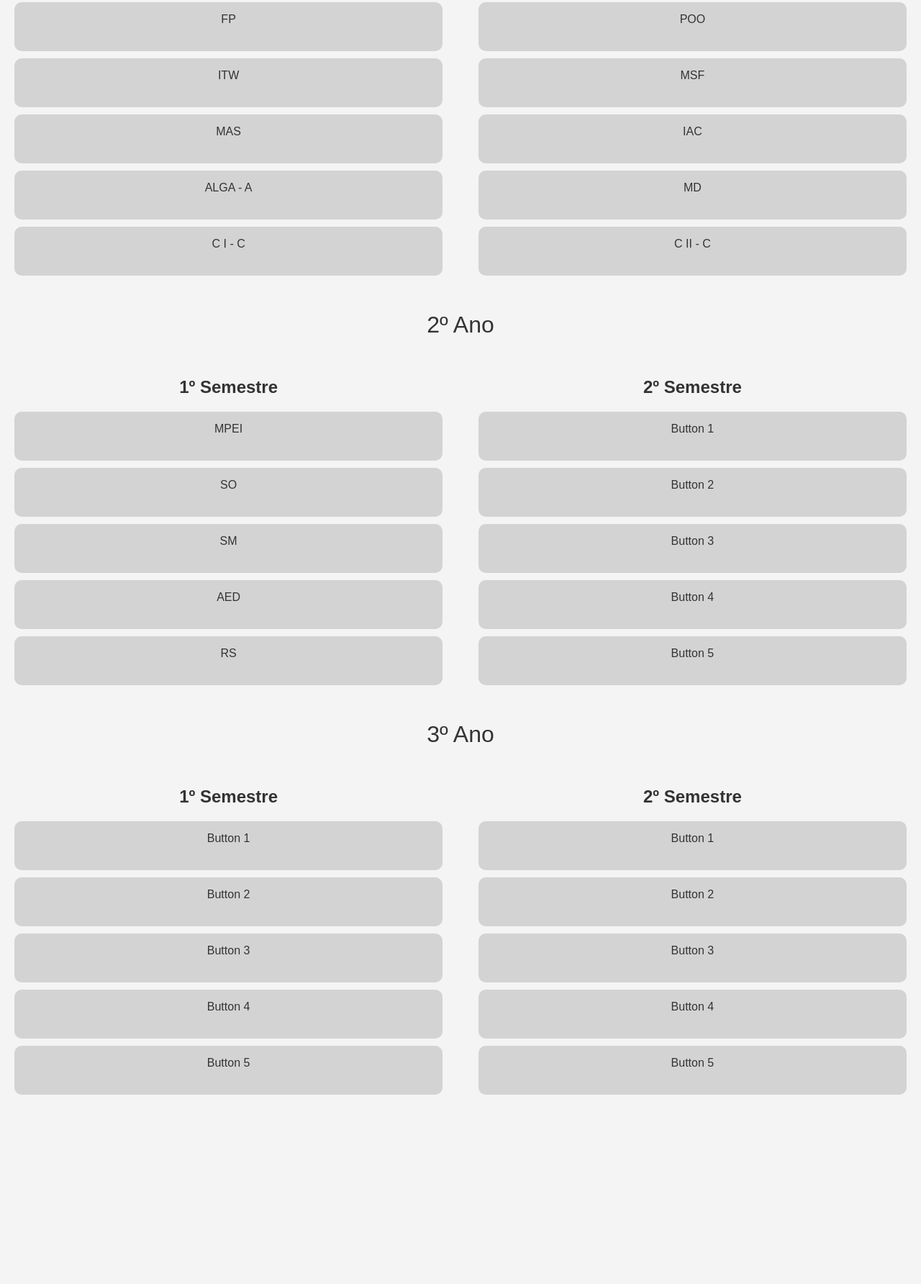
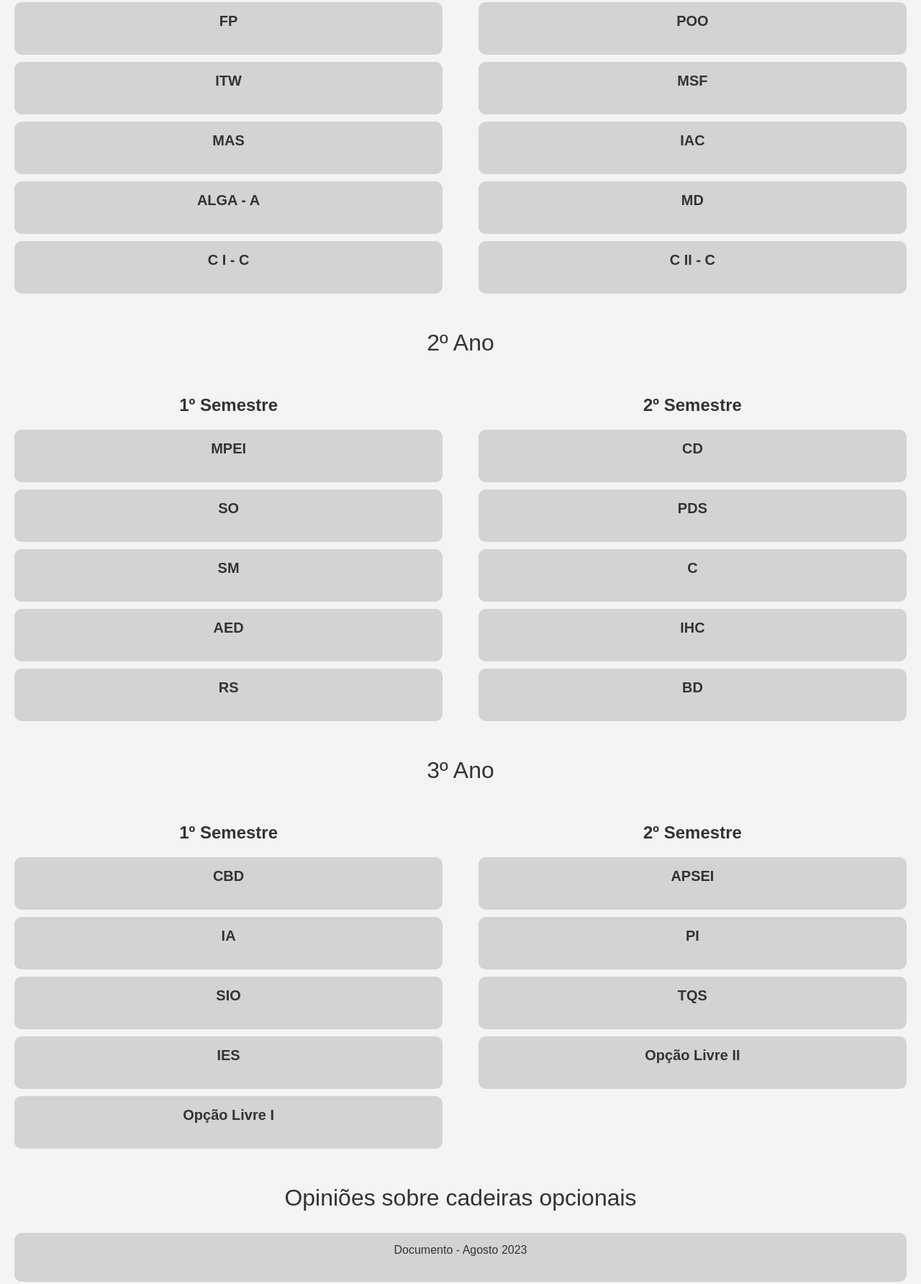
Before and after one commit to DrivesNEI/Drives-NEI, a plain HTML site: page dicas.html in a window 1280 px wide. Shown: the part 327-2111 px from the top of the page at 72% size. Before the commit the page ends 1918 px from the top, so only its background shows below. Drawn offline with Linux system fonts and the light colour scheme.

Commit message:
Update dicas.html
adicionadas novas cadeiras

```diff
--- a/dicas.html
+++ b/dicas.html
@@ -228,7 +228,7 @@
         <div class="semester">
             <h3>1º Semestre</h3>
             <a class="semester-button">
-                FP
+                <strong style="font-size:20px">FP</strong>
                 <div class="description">
                     <b>Fundamentos de Programação</b>
                     <br>Esta cadeira é relativamente simples, aprendem Python e outros básicos da programação.
@@ -245,7 +245,7 @@
                 </div>
             </a>
             <a class="semester-button">
-                ITW
+                <strong style="font-size:20px">ITW</strong>
                 <div class="description">
                     <b>Introdução às Tecnologias Web</b>
                     <br>Nesta cadeira aprendem principalmente HTML, CSS e JavaScript
@@ -269,7 +269,7 @@
                     <br>Em relação ao projeto usem AI se precisarem (muito provável), no entanto garantam que percebem o que está a acontecer e deixem o mais simples possível uma vez que vão ter de apresentar o projeto.
                 </div>
             <a class="semester-button">
-                MAS
+                <strong style="font-size:20px">MAS</strong>
                 <div class="description">
                     <b>Modelação e Análise de Sistemas</b>
                     <br>Nesta cadeira aprendem principalmente todo o processo de preparação e planeamento de um projeto ou sistema.
@@ -283,7 +283,7 @@
                 </div>
             </a>
             <a class="semester-button">
-                ALGA - A
+                <strong style="font-size:20px">ALGA - A</strong>
                 <div class="description">
                     <b>Álgebra Linear e Geometria Analítica - A</b>
                     <br>Esta cadeira é de forma geral acessível (principalmente no 1ºTeste onde se consegue tirar 18+ facilmente), depois o 2ºTeste já complica bastante.
@@ -297,7 +297,7 @@
                 </div>
             </a>
             <a class="semester-button">
-                C I - C
+                <strong style="font-size:20px">C I - C</strong>
                 <div class="description">
                     <b>Cálculo I - C</b>
                     <br>Cadeira bastante trabalhosa mas não passa de matemática do secundário só que num ritmo e complexidade mais elevado.
@@ -318,7 +318,7 @@
         <div class="semester">
             <h3>2º Semestre</h3>
             <a class="semester-button">
-                POO
+                <strong style="font-size:20px">POO</strong>
                 <div class="description">
                     <b>Programação Orientada a Objetos</b>
                     <br>Nesta cadeira aprendem essencialmente Java e, de forma inconsciente, articulam os conhecimentos de uma cadeira anterior, MAS.
@@ -336,7 +336,7 @@
                 </div>
             </a>
             <a class="semester-button">
-                MSF
+                <strong style="font-size:20px">MSF</strong>
                 <div class="description">
                     <b>Modelação de Sistemas Físicos</b>
                     <br>Nesta cadeira aprendem conceitos de física (mais baseados em matemática, como por exemplo métodos numéricos) e também a analisar resultados físicos com opinião crítica.
@@ -349,7 +349,7 @@
                 </div>
             </a>
             <a class="semester-button">
-                IAC
+                <strong style="font-size:20px">IAC</strong>
                 <div class="description">
                     <b>Introdução à Arquitetura de Computadores</b>
                     <br>Esta cadeira fala da arquitetura de computadores ao nível mais baixo possível, binário, hexadecimal, portas lógicas, etc...
@@ -363,7 +363,7 @@
                 </div>
             </a>
             <a class="semester-button">
-                MD
+                <strong style="font-size:20px">MD</strong>
                 <div class="description">
                     <b>Matemática Discreta</b>
                     <br>Nesta cadeira falam de lógica (conceitos de Filosofia), probabilidades, funções geradoras e grafos
@@ -377,7 +377,7 @@
                 </div>
             </a>
             <a class="semester-button">
-                C II - C
+                <strong style="font-size:20px">C II - C</strong>
                 <div class="description">
                     <b>Cálculo II - C</b>
                     <br>Cadeira bastante trabalhosa mas não passa de matemática do secundário só que num ritmo e complexidade mais elevado.
@@ -402,7 +402,7 @@
         <div class="semester">
             <h3>1º Semestre</h3>
             <a class="semester-button">
-                MPEI
+                <strong style="font-size:20px">MPEI</strong>
                 <div class="description">
                     <b>Métodos Probabilísticos para Engenharia Informática</b>
                     <br>Uma cadeira que exige preparação cuidadosa, especialmente nas práticas e avaliações.
@@ -432,7 +432,7 @@
             </a>
 
             <a class="semester-button">
-                SO
+                <strong style="font-size:20px">SO</strong>
                 <div class="description">
                     <b>Sistemas Operativos</b>
                     <br>Uma cadeira que se foca na realização de guiões e pode ser considerada mais simples que AED.
@@ -455,11 +455,9 @@
                 </div>
             </a>
             <a class="semester-button">
-                SM
+                <strong style="font-size:20px">SM</strong>
                 <div class="description">
                     <b>Sistemas Multimédia</b>
-                    <br>Uma cadeira que se tornou muito fácil desde o ano passado, ideal para melhorar a média.
-                    <br>
                     <br>Dicas para o exame prático:
                     <br>
                     <br>► É crucial ter os guiões bem resolvidos, pois podem ser utilizados durante os exames práticos.
@@ -472,24 +470,18 @@
                     <br>
                     <br>► O teste prático dura uma hora, mas o professor geralmente dá quase todo o tempo da aula.
                     <br>
-                    <br>► Os slides fornecidos são úteis para o estudo e revisão.
-                    <br>
                     <br>Dicas para o exame teórico:
-                    <br>
-                    <br>► O exame teórico é muito fácil, e o professor faz vídeos explicativos e exercícios que são semelhantes às questões do teste.
                     <br>
                     <br>► Podem levar uma folha A4 frente e verso com cábulas (ex.: exemplos resolvidos, fórmulas).
                     <br>
                     <br>► Embora possam usar cábulas, é recomendável ter uma boa compreensão do material dos guiões práticos.
-                    <br>
-                    <br>► É uma cadeira útil para aumentar a média, mas tem pouca aplicabilidade futura.
                     <br>
                     <br>► É um pouco mais difícil do que RS, mas ainda assim acessível.
                 </div>
             </a>
 
             <a class="semester-button">
-                AED
+                <strong style="font-size:20px">AED</strong>
                 <div class="description">
                     <b>Algoritmos e Estruturas de Dados</b>
                     <br>Uma cadeira que envolve muitos projetos e algoritmos, importante manter uma boa organização desde o início.
@@ -513,13 +505,16 @@
                     <br>
                     <br>Dicas Exame Teórico:
                     <br>
-                    <br>► Os exames teóricos têm seguido o mesmo padrão ao longo dos anos.
-                    <br>
-                    <br>► O exame é dividido em três partes, e a melhor nota conta mais, a segunda melhor conta um pouco menos, e a pior nota conta menos.
+                    <br>► Exame teórico dividido em duas partes:
+                    <ul>
+                        <li>Primeira parte com muitas escolhas múltiplas e verdadeiros e falsos (cuidado pois como desconta apesar de ser pouco por serem muitas perguntas no fim pode fazer muita diferença)</li>
+                        <br>
+                        <li>Segunda parte com código à mão de aplicação de determinados algoritmos e também de estruturas de dados lecionadas, também existem exercícios de determinação de complexidades</li>
+                    </ul>
                 </div>
             </a>
             <a class="semester-button">
-                RS
+                <strong style="font-size:20px">RS</strong>
                 <div class="description">
                     <b>Redes e Serviços</b>
                     <br>Uma cadeira considerada mais fácil e com matéria interessante e importante.
@@ -545,23 +540,23 @@
         <div class="semester">
             <h3>2º Semestre</h3>
             <a class="semester-button">
-                Button 1
+                <strong style="font-size:20px">CD</strong>
                 <div class="description">Descrição do botão 1.</div>
             </a>
             <a class="semester-button">
-                Button 2
+                <strong style="font-size:20px">PDS</strong>
                 <div class="description">Descrição do botão 2.</div>
             </a>
             <a class="semester-button">
-                Button 3
+                <strong style="font-size:20px">C</strong>
                 <div class="description">Descrição do botão 3.</div>
             </a>
             <a class="semester-button">
-                Button 4
+                <strong style="font-size:20px">IHC</strong>
                 <div class="description">Descrição do botão 4.</div>
             </a>
             <a class="semester-button">
-                Button 5
+                <strong style="font-size:20px">BD</strong>
                 <div class="description">Descrição do botão 5.</div>
             </a>
         </div>
@@ -573,50 +568,56 @@
         <div class="semester">
             <h3>1º Semestre</h3>
             <a class="semester-button">
-                Button 1
+                <strong style="font-size:20px">CBD</strong>
                 <div class="description">Descrição do botão 1.</div>
             </a>
             <a class="semester-button">
-                Button 2
+                <strong style="font-size:20px">IA</strong>
                 <div class="description">Descrição do botão 2.</div>
             </a>
             <a class="semester-button">
-                Button 3
+                <strong style="font-size:20px">SIO</strong>
                 <div class="description">Descrição do botão 3.</div>
             </a>
             <a class="semester-button">
-                Button 4
+                <strong style="font-size:20px">IES</strong>
                 <div class="description">Descrição do botão 4.</div>
             </a>
             <a class="semester-button">
-                Button 5
-                <div class="description">Descrição do botão 5.</div>
+                <strong style="font-size:20px">Opção Livre I</strong>
+                <div class="description">Ver documentos abaixo</div>
             </a>
         </div>
         <div class="semester">
             <h3>2º Semestre</h3>
             <a class="semester-button">
-                Button 1
+                <strong style="font-size:20px">APSEI</strong>
                 <div class="description">Descrição do botão 1.</div>
             </a>
             <a class="semester-button">
-                Button 2
+                <strong style="font-size:20px">PI</strong>
                 <div class="description">Descrição do botão 2.</div>
             </a>
             <a class="semester-button">
-                Button 3
+                <strong style="font-size:20px">TQS</strong>
                 <div class="description">Descrição do botão 3.</div>
             </a>
             <a class="semester-button">
-                Button 4
-                <div class="description">Descrição do botão 4.</div>
-            </a>
-            <a class="semester-button">
-                Button 5
-                <div class="description">Descrição do botão 5.</div>
+                <strong style="font-size:20px">Opção Livre II</strong>
+                <div class="description">Ver documentos abaixo</div>
             </a>
         </div>
     </div>
+    <!-- Opinions Section -->
+    <div class="year-title">Opiniões sobre cadeiras opcionais</div>
+        <a class="semester-button">
+            Documento - Agosto 2023
+            <div class="description">https://drive.google.com/file/d/1MuE3IwGMsYyLs6ealbWoTN20XpXAZhWO/view</div>
+        </a>
+        <a class="semester-button">
+            Documento - Julho 2021
+            <div class="description">https://docs.google.com/document/d/1vKQHREcheRr44do03HRSaDXILjvog4iEt54dT_ctLv4/edit?usp=sharing</div>
+        </a>
     <script>
         // Handle mobile navbar toggle
         const navbar = document.querySelector('.navbar');
```
